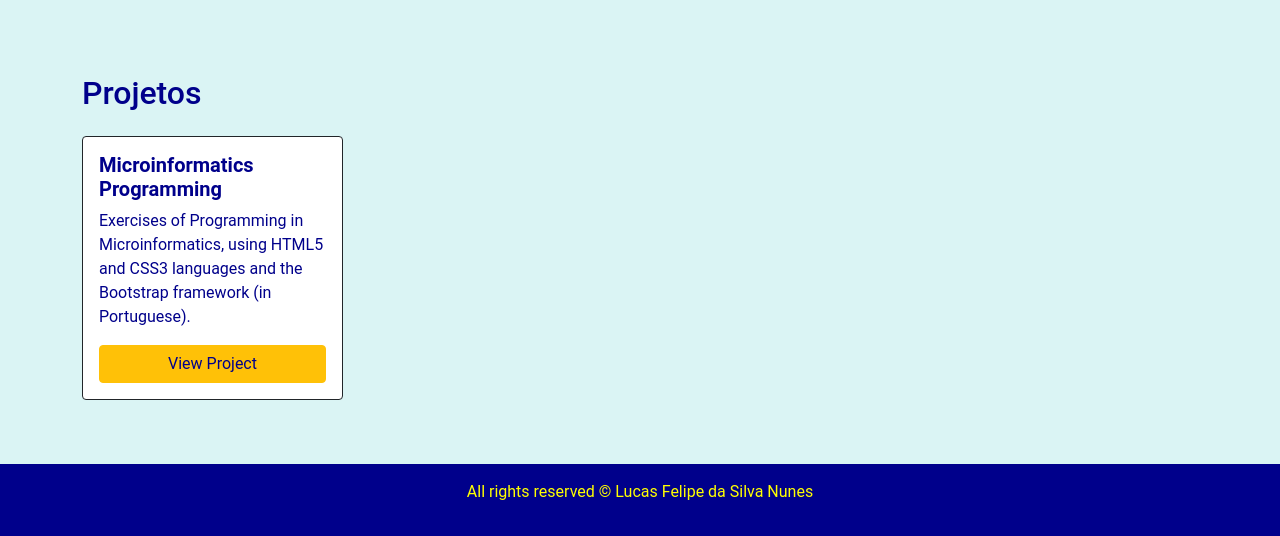
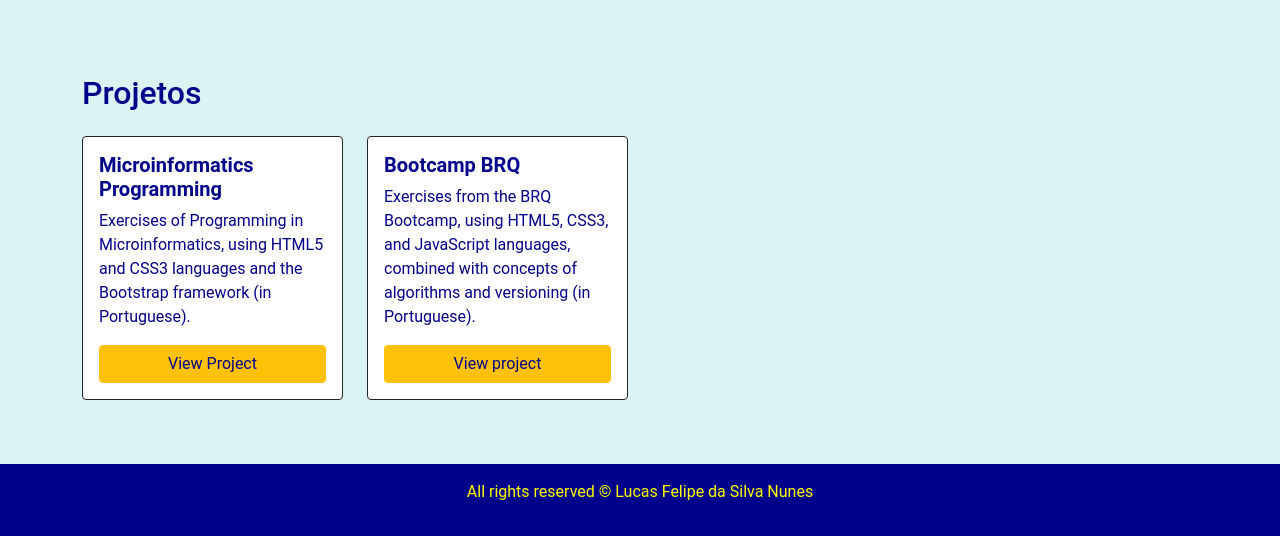
Before and after one commit to LucasFelipeNunes/LucasFelipeNunes.github.io, a plain HTML site: page portfolio.html in a window 1280 px wide. Shown: the part 2193-2729 px from the top of the page. Drawn offline with nearby package versions, Linux system fonts and the light colour scheme.

Commit message:
feat: add BRQ Bootcamp exercises

```diff
--- a/portfolio.html
+++ b/portfolio.html
@@ -132,6 +132,17 @@
             </div>
           </div>
         </div>
+        <div class="col-12 col-sm-6 col-md-4 col-lg-3">
+          <div class="border-dark card my-3">
+            <div class="card-body">
+              <h5 class="card-title"><strong>Bootcamp BRQ</strong></h5>
+              <p class="card-text">Exercises from the BRQ Bootcamp, using HTML5, CSS3, and JavaScript languages, combined with concepts of algorithms and versioning (in Portuguese).</p>
+              <div class="text-center">
+                <a href="Exercicios-do-Bootcamp-BRQ" class="w-100 btn btn-warning primary-text rounded">View project</a>
+              </div>
+            </div>
+          </div>
+        </div>
       </div>
     </section>
   </main>
```
Also changed, not shown: index.html (+11 -0 lines).
